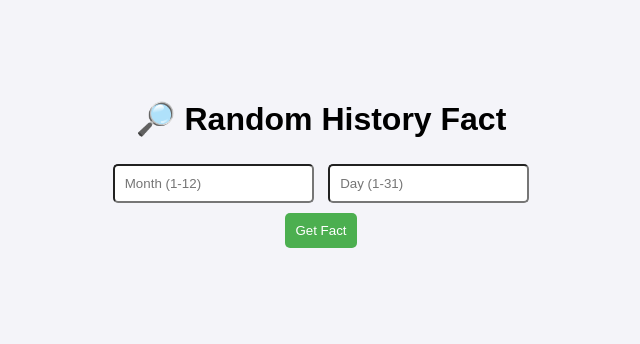
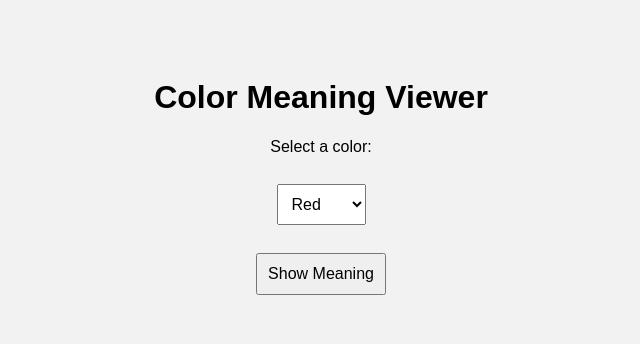
Before and after one commit to Srujanatangudu4/1260-devops-case-study, a Flask app: page / in a window 1280 px wide. Shown: the top 344 px of the page, without its empty margins (319-959 px from the left). Run offline with Flask 3, Linux system fonts and the light colour scheme.

Commit message:
Replace Random History Fact page with Color Meaning Viewer

```diff
--- a/templates/index.html
+++ b/templates/index.html
@@ -1,38 +1,33 @@
 <!DOCTYPE html>
 <html>
-
 <head>
-    <title>Random History Fact</title>
+    <title>Color Meaning Viewer</title>
     <style>
-        body {
-            font-family: Arial;
-            background-color: #f4f4f9;
-            text-align: center;
-            margin-top: 100px;
-        }
-
-        input,
-        button {
-            padding: 10px;
-            margin: 5px;
-            border-radius: 5px;
-        }
-
-        button {
-            background-color: #4CAF50;
-            color: white;
-            border: none;
-        }
+        body { font-family: Arial; background:#f2f2f2; padding:50px; text-align:center; }
+        select, button { padding:10px; font-size:16px; margin-top:10px; }
+        .box { margin-top:20px; padding:15px; border-radius:10px; display:inline-block; background:white; width:300px; }
     </style>
 </head>
+<body>
+    <h1>Color Meaning Viewer</h1>
+    <form method="POST">
+        <label>Select a color:</label><br><br>
+        <select name="color">
+            <option value="red">Red</option>
+            <option value="blue">Blue</option>
+            <option value="green">Green</option>
+            <option value="yellow">Yellow</option>
+            <option value="purple">Purple</option>
+        </select>
+        <br><br>
+        <button type="submit">Show Meaning</button>
+    </form>
 
-<body>
-    <h1>🔎 Random History Fact</h1>
-    <form action="/fact" method="POST">
-        <input type="number" name="month" placeholder="Month (1-12)" required>
-        <input type="number" name="day" placeholder="Day (1-31)" required><br>
-        <button type="submit">Get Fact</button>
-    </form>
+    {% if meaning %}
+    <div class="box" style="border: 3px solid {{color}}">
+        <h3>{{ color|capitalize }}</h3>
+        <p>{{ meaning }}</p>
+    </div>
+    {% endif %}
 </body>
-
 </html>
```
